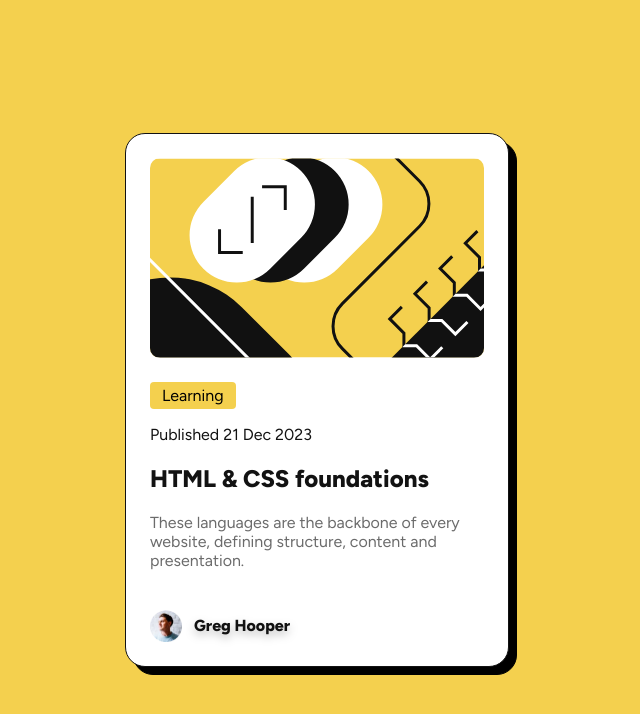
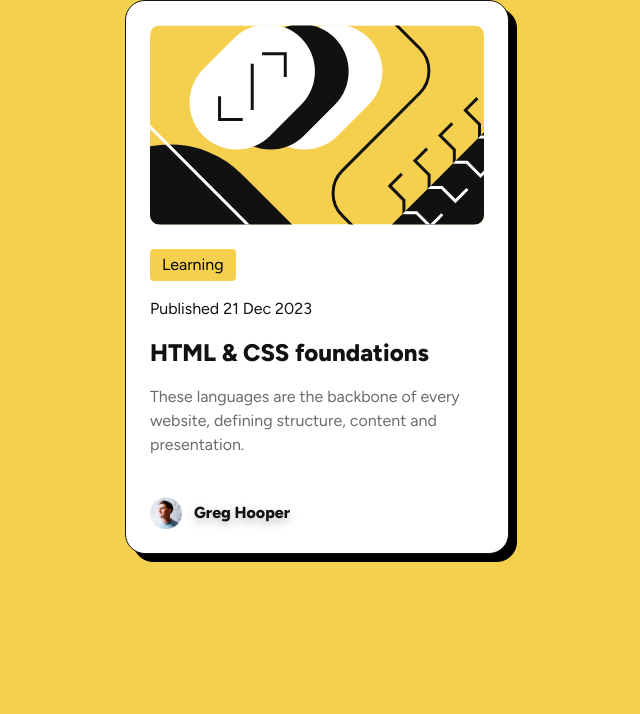
Before and after one commit to ManarElsaid/blog-preview-card, a plain HTML site: page index.html in a window 1280 px wide. Shown: the whole page, without its empty margins (323-963 px from the left). Drawn offline with Linux system fonts and the light colour scheme.

```diff
--- a/style.css
+++ b/style.css
@@ -15,7 +15,7 @@ body {
     background-color: var(--Yellow);
     display: flex;
     justify-content: center;
-    height: 100vh;
+    /* height: 100vh; */
     align-items: center;
 }
 
@@ -55,6 +55,10 @@ h1,
     color: var(--Dark-grey);
 }
 
+.content {
+    line-height: 1.5rem;
+}
+
 .content h1 {
     font-weight: 800;
 }
```
